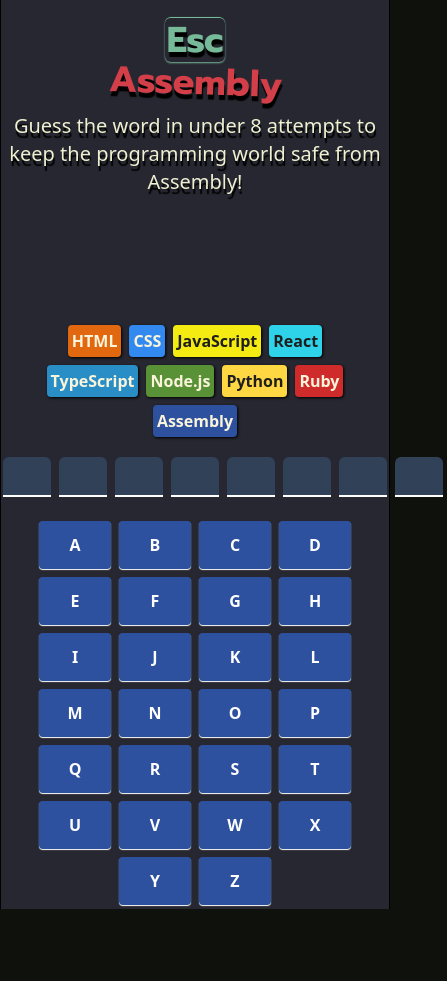
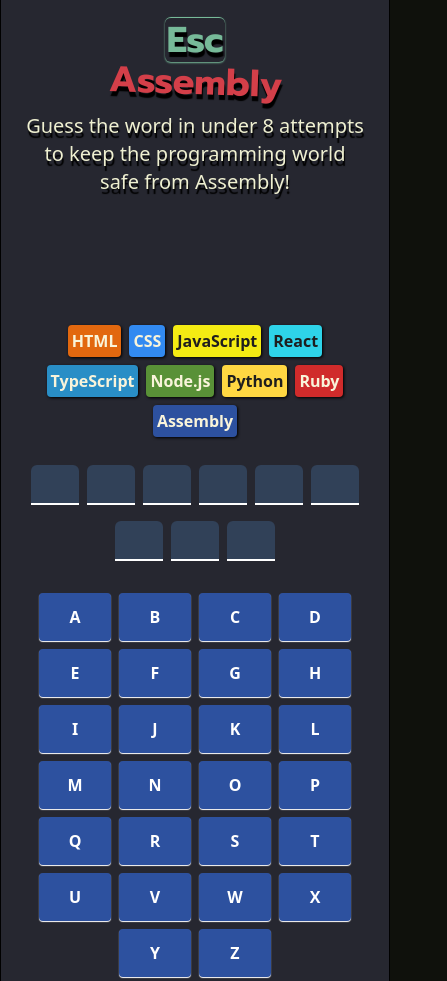
Before and after one commit to brancore87/esc-assembly, a React (Vite) app: page / in a window 390 px wide. Shown: the whole page, 447 px wide, since content can reach past the window. Before the commit the page ends 909 px from the top, so only its background shows below. Built offline with nearby package versions, Linux system fonts and the light colour scheme.

Commit message:
fixed some responsive

```diff
--- a/src/components/Status.jsx
+++ b/src/components/Status.jsx
@@ -3,7 +3,7 @@
 
 export default function Status(props) {
   const className =
-    "flex flex-col items-center justify-center py-2 my-2 font-bold w-[380px] h-[88px] status rounded  text-xl";
+    "flex flex-col items-center justify-center py-2 my-2 font-bold w-[350px] h-[88px] text-center rounded ";
 
   const gameWon = (
     <>
--- a/src/index.css
+++ b/src/index.css
@@ -10,7 +10,7 @@
 }
 
 .main-container {
-  @apply flex min-h-screen  max-w-[780px] mx-auto bg-[#262730] items-center flex-col border-l border-r;
+  @apply flex min-h-screen w-screen px-5 max-w-[580px] mx-auto bg-[#262730] items-center flex-col border-l border-r;
 }
 
 .language-container {
@@ -18,14 +18,17 @@
 }
 
 .word-elements-container {
-  @apply text-white text-xl md:text-3xl font-bold flex items-center justify-center;
+  @apply text-white text-xl md:text-3xl font-bold flex items-center justify-center flex-wrap;
 }
 
 .word-elements {
-  @apply bg-slate-700 text-white font-bold items-center justify-center rounded-t-md mx-1 h-[40px] md:h-[50px] border-b-2 border-white md:px-[34px] px-[24px] py-2;
+  @apply bg-slate-700 text-white font-bold items-center justify-center rounded-t-md mx-1 h-[40px]  border-b-2 border-white m-2 md:px-[34px] px-[24px] py-2;
 }
 
 .keyboard-elements-container {
+  @apply flex items-center flex-wrap justify-center max-w-[650px] mt-5 p-1 gap-2;
+}
+.mobile-keyboard-elements-container {
   @apply flex items-center flex-wrap justify-center max-w-[650px] mt-5 p-1 gap-2;
 }
 
```
